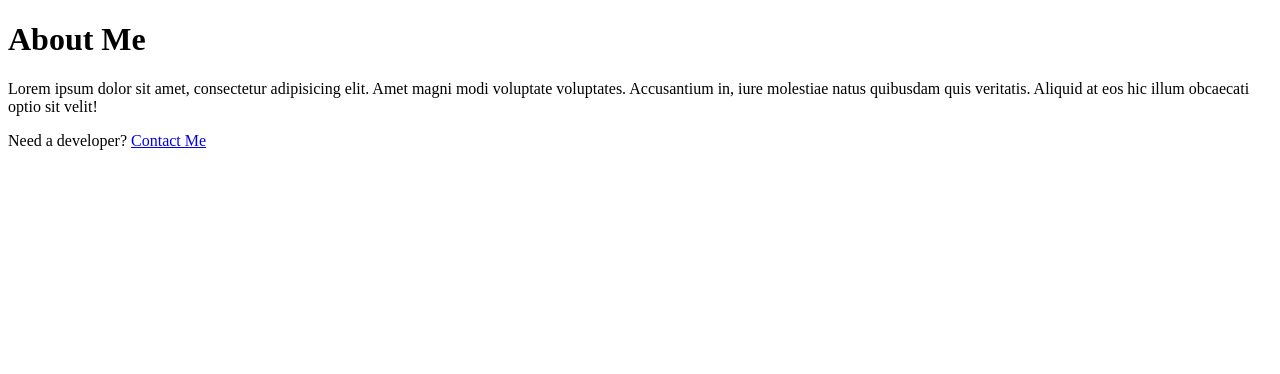
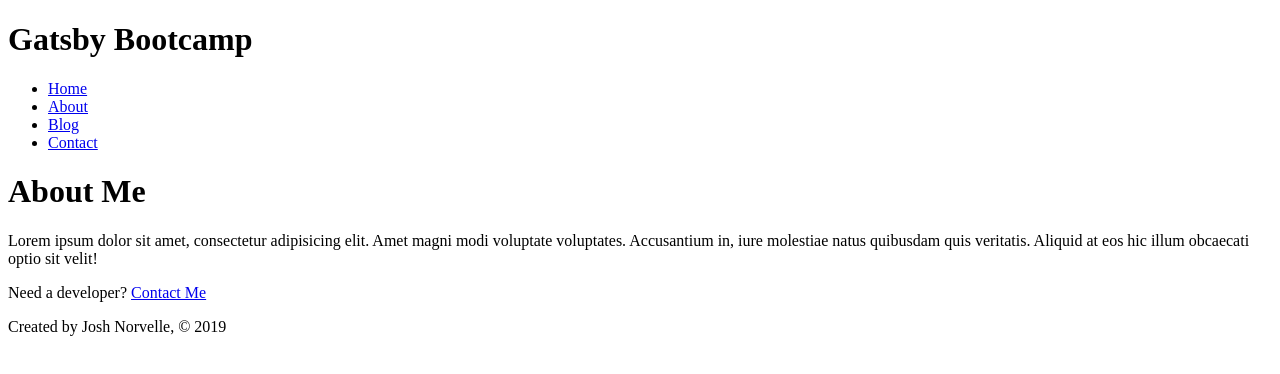
Before and after one commit to Quinesee/gatsby-bootcamp, a Gatsby site: page /about in a window 1280 px wide. Built offline with nearby package versions, Linux system fonts and the light colour scheme; Gatsby itself is replaced by a stand-in of ours.

Commit message:
Created Header and Footer shared components

```diff
--- /dev/null
+++ b/src/components/footer.js
@@ -0,0 +1,11 @@
+import React from "react";
+
+const Footer = () => {
+  return (
+    <footer>
+      <p>Created by Josh Norvelle, &copy; 2019</p>
+    </footer>
+  )
+}
+
+export default Footer;
--- /dev/null
+++ b/src/components/header.js
@@ -0,0 +1,20 @@
+import React from "react";
+import { Link } from "gatsby";
+
+const Header = () => {
+  return (
+    <header>
+      <h1>Gatsby Bootcamp</h1>
+      <nav>
+        <ul>
+          <li><Link to="/">Home</Link></li>
+          <li><Link to="/about">About</Link></li>
+          <li><Link to="/blog">Blog</Link></li>
+          <li><Link to="/contact">Contact</Link></li>
+        </ul>
+      </nav>
+    </header>
+  )
+}
+
+export default Header;
--- a/src/pages/about.js
+++ b/src/pages/about.js
@@ -1,12 +1,16 @@
 import React from "react";
 import { Link } from "gatsby";
+import Header from "../components/header";
+import Footer from "../components/footer";
 
 const AboutPage = () => {
   return(
     <div>
+      <Header/>
       <h1>About Me</h1>
       <p>Lorem ipsum dolor sit amet, consectetur adipisicing elit. Amet magni modi voluptate voluptates. Accusantium in, iure molestiae natus quibusdam quis veritatis. Aliquid at eos hic illum obcaecati optio sit velit!</p>
       <p>Need a developer? <Link to="/contact">Contact Me</Link></p>
+      <Footer/>
     </div>
   )
 }
--- a/src/pages/blog.js
+++ b/src/pages/blog.js
@@ -1,10 +1,14 @@
 import React from "react";
+import Header from "../components/header";
+import Footer from "../components/footer";
 
 const BlogPage = () => {
   return(
     <div>
+      <Header/>
       <h1>Blog Page</h1>
       <p>Posts will show up here</p>
+      <Footer/>
     </div>
   )
 }
--- a/src/pages/contact.js
+++ b/src/pages/contact.js
@@ -1,10 +1,14 @@
 import React from "react";
+import Header from "../components/header";
+import Footer from "../components/footer";
 
 const ContactPage = () => {
   return (
     <div>
+      <Header/>
       <h1>Contact Me</h1>
       <p>888.888.8888 | me@here.com | <a href="https://duckduckgo.com" target="_blank">@riadtile</a></p>
+      <Footer/>
     </div>
   )
 }
--- a/src/pages/index.js
+++ b/src/pages/index.js
@@ -1,12 +1,16 @@
 import React from "react";
 import { Link } from "gatsby";
+import Header from "../components/header";
+import Footer from "../components/footer";
 
 const IndexPage = () => {
   return (
     <div>
+      <Header/>
       <h1>Hello.</h1>
       <h2>I'm Josh, a full-stack developer living in beautiful Denton.</h2>
       <p>Need a developer? <Link to="/contact">Contact Me</Link></p>
+      <Footer />
     </div>
   )
 }
```
